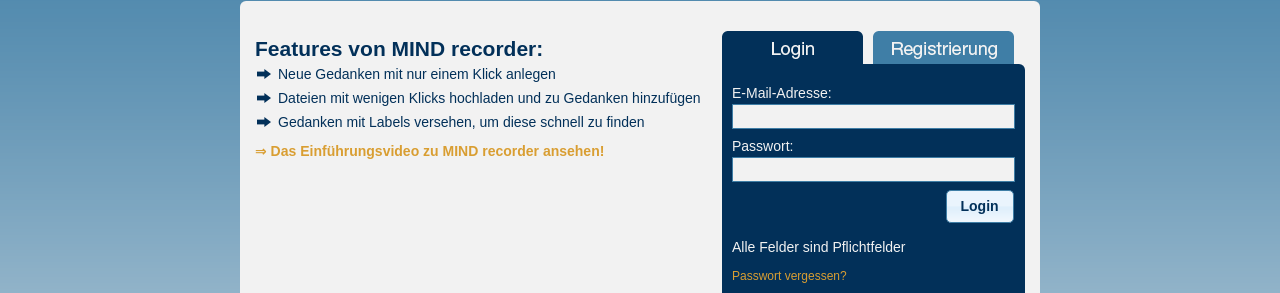
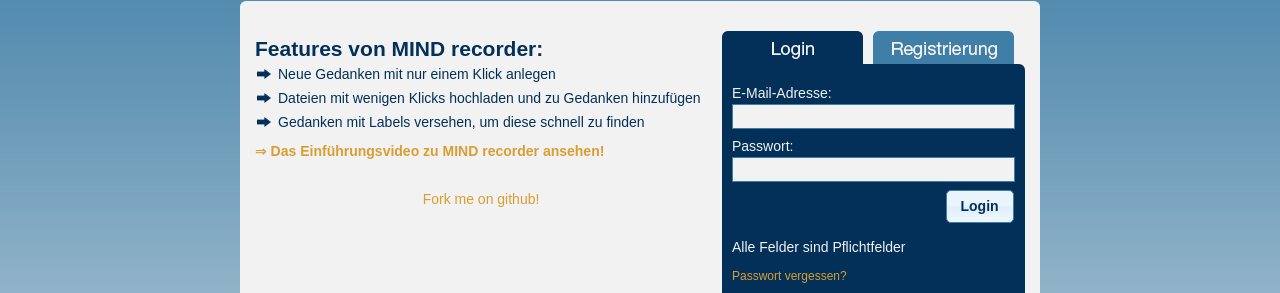
Before and after one commit to mzane/mindrecorder, a PHP site: page / in a window 1280 px wide. Shown: the part 139-432 px from the top of the page. Run offline with PHP 8.4, Linux system fonts and the light colour scheme.

Commit message:
added fork me on github-messages

```diff
--- a/app/view/app.php
+++ b/app/view/app.php
@@ -340,6 +340,9 @@
 				<h2>Impressum</h2>
 				<p>Inhaber und Betreiber dieses Dienstes:<br><strong>Matthias Krumm,<br />matthiaskrumm [&auml;t] mindrecorder [punkt] net</strong></p>
 				<p>Der Inhaber ist nicht f&uuml;r den Inhalt der Nutzer verantwortlich. Der Inhaber distanziert sich ausdr&uuml;cklich von den Inhalten der Nutzer.</p>
+
+				<hr style="margin-top: 10px;">
+				<p style="text-align: center;"><strong><a href="https://github.com/mzane/mindrecorder" target="_blank">Fork me on github!</a></strong></p>
 			</div>
 		</div>
 
--- a/index.php
+++ b/index.php
@@ -48,6 +48,7 @@
 						<li>Gedanken mit Labels versehen, um diese schnell zu finden</li>
 					</ul>
 					<p><a href="#mind-intro-video" id="link-mind-intro-video" class="bold">&rArr; Das Einf&uuml;hrungsvideo zu MIND recorder ansehen!</a></p>
+					<p class="forkme"><a href="https://github.com/mzane/mindrecorder" target="_blank">Fork me on github!</a></p>
 					<div id="md-mind-intro-video" title="Einf&uuml;hrungsvideo zu MIND recorder">
 						<script type="text/javascript">
 							swfobject.embedSWF("http://www.youtube.com/v/O2MfEHhczH4?fs=1&amp;hl=de_DE&amp;rel=0", "mind-intro-video", "640", "510", "9.0.0", "static/swf/expressInstall.swf");
--- a/static/css/startpage.css
+++ b/static/css/startpage.css
@@ -59,6 +59,11 @@
 
 .ui-widget {
 	font: bold 14px/18px arial,verdana,helvetica,sans-serif !important;
+}
+
+.forkme {
+	margin-top: 30px;
+	text-align: center;
 }
 
 /* CONTENT */
```
